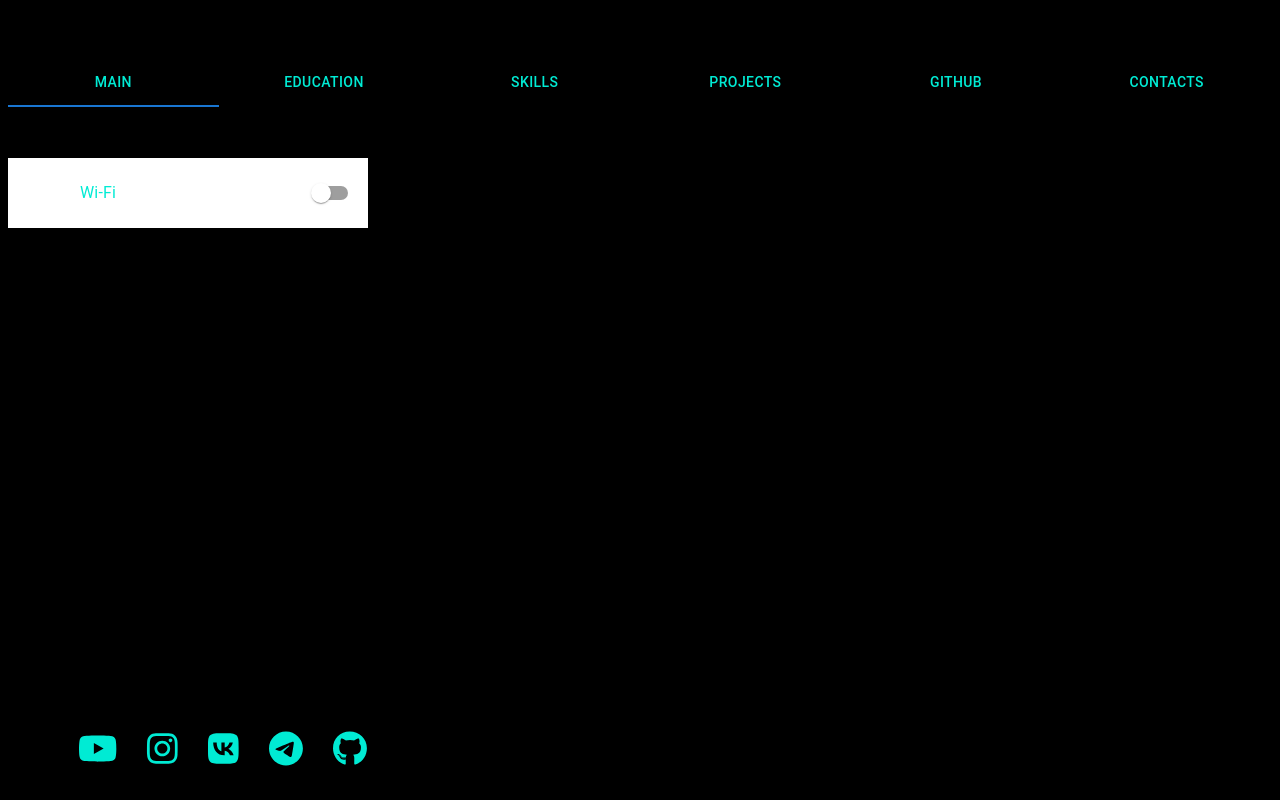
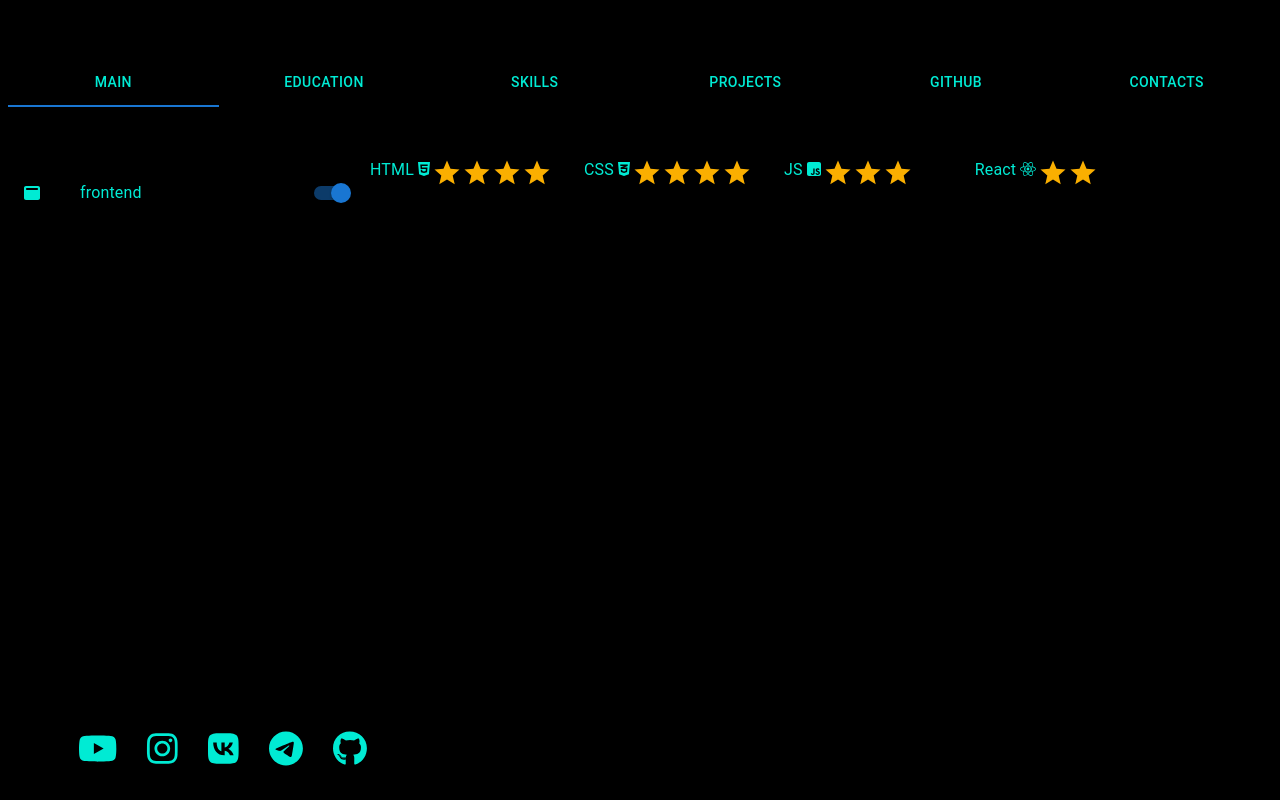
Before and after one commit to Kamchatskiy/CV-Musaev, a React (Create React App) app: page /skills in a window 1280 px wide. Both pictures are taken after a click on the element 341 px from the left and 193 px from the top of the page. Built offline with nearby package versions, Linux system fonts and the light colour scheme.

Commit message:
08.07.2023#3: Major changes to Skills (not finished)

```diff
--- a/package.json
+++ b/package.json
@@ -11,7 +11,6 @@
     "@fortawesome/free-brands-svg-icons": "^6.4.0",
     "@fortawesome/free-solid-svg-icons": "^6.4.0",
     "@fortawesome/react-fontawesome": "^0.2.0",
-    "@mui/icons-material": "^5.13.7",
     "@mui/material": "^5.13.7",
     "react": "^18.2.0",
     "react-dom": "^18.2.0",
--- /dev/null
+++ b/src/Pages/Skills/Items/frontend.js
@@ -0,0 +1,58 @@
+import React, { useState } from "react";
+import Typography from '@mui/material/Typography';
+import Rating from '@mui/material/Rating';
+import List from '@mui/material/List';
+import ListItem from '@mui/material/ListItem';
+import ListItemIcon from '@mui/material/ListItemIcon';
+import ListItemText from '@mui/material/ListItemText';
+import Switch from '@mui/material/Switch';
+
+import { FontAwesomeIcon } from "@fortawesome/react-fontawesome";
+
+import { faWindowMaximize } from "@fortawesome/free-solid-svg-icons";
+import { faHtml5, faCss3Alt, faSquareJs, faReact } from "@fortawesome/free-brands-svg-icons";
+
+export const FrontEnd = () => {
+    const frontend_icon = <FontAwesomeIcon icon={faWindowMaximize} style={{color: "#00ebd4",}} />
+    const html_icon = <FontAwesomeIcon icon={faHtml5} style={{color: "#00ebd4",}} />
+    const css_icon = <FontAwesomeIcon icon={faCss3Alt} style={{color: "#00ebd4",}} />
+    const js_icon = <FontAwesomeIcon icon={faSquareJs} style={{color: "#00ebd4",}} />
+    const react_icon = <FontAwesomeIcon icon={faReact} style={{color: "#00ebd4",}} />
+
+    const [ratingVisible, setRatingVisible] = useState(false);
+
+    const handleToggle = () => {
+        setRatingVisible(!ratingVisible);
+  };
+
+  return (
+    <>
+      <List sx={{ width: '100%', maxWidth: 360 }}>
+        <ListItem>
+          <ListItemIcon>
+            <ListItemIcon>{frontend_icon}</ListItemIcon>
+          </ListItemIcon>
+          <ListItemText primary="frontend" />
+          <Switch
+            edge="end"
+            onChange={handleToggle}
+            checked={ratingVisible}
+          />
+        </ListItem>
+      </List>
+
+      {ratingVisible && (
+        <>
+          <Typography component="legend">HTML {html_icon}</Typography>
+          <Rating value={4} size="large" readOnly />
+          <Typography component="legend">CSS {css_icon}</Typography>
+          <Rating value={4} size="large" readOnly />
+          <Typography component="legend">JS {js_icon}</Typography>
+          <Rating value={3} size="large" readOnly />
+          <Typography component="legend">React {react_icon}</Typography>
+          <Rating value={2} size="large" readOnly />
+        </>
+      )}
+    </>
+  );
+};
--- a/src/Pages/Skills/index.js
+++ b/src/Pages/Skills/index.js
@@ -1,85 +1,13 @@
 import React from "react"
-import Typography from '@mui/material/Typography';
-import Rating from '@mui/material/Rating';
-import List from '@mui/material/List';
-import ListItem from '@mui/material/ListItem';
-import ListItemIcon from '@mui/material/ListItemIcon';
-import ListItemText from '@mui/material/ListItemText';
-import Switch from '@mui/material/Switch';
 
-//icons
-//frontend
-import WebIcon from '@mui/icons-material/Web';
-import HtmlIcon from '@mui/icons-material/Html';
-import CssIcon from '@mui/icons-material/Css';
-import JavascriptIcon from '@mui/icons-material/Javascript';
-
-//backend
-import StorageIcon from '@mui/icons-material/Storage';
-
-//programming
-import CodeIcon from '@mui/icons-material/Code';
-
-//sysadm
-import TerminalIcon from '@mui/icons-material/Terminal';
-
-//cybersec
-import SecurityIcon from '@mui/icons-material/Security';
-
-
+import { FrontEnd,  } from "./Items/frontend.js";
 import {ContainerSkills} from "./style.js"
 
 export const Skills = () => {
 
-    const [checked,
-        setChecked] = React.useState(['wifi']);
-    const [ratingVisible,
-        setRatingVisible] = React.useState(false);
-
-    const handleToggle = (value) => () => {
-        const currentIndex = checked.indexOf(value);
-        const newChecked = [...checked];
-
-        if (currentIndex === -1) {
-            newChecked.push(value);
-            setRatingVisible(true); // Раскрываем рейтинг при включении свитча
-        } else {
-            newChecked.splice(currentIndex, 1);
-            setRatingVisible(false); // Скрываем рейтинг при выключении свитча
-        }
-
-        setChecked(newChecked);
-    };
-
     return (
         <ContainerSkills>
-            <List
-                sx={{
-                width: '100%',
-                maxWidth: 360,
-                bgcolor: 'white'
-            }}>
-                <ListItem>
-                    <ListItemIcon>
-                        {/* <WifiIcon /> */}
-                    </ListItemIcon>
-                    <ListItemText primary="Wi-Fi"/>
-                    <Switch
-                        edge="end"
-                        onChange={handleToggle('wifi')}
-                        checked={checked.indexOf('wifi') !== -1}
-                        inputProps={{
-                        'aria-labelledby': 'switch-list-label-wifi'
-                    }}/>
-                </ListItem>
-            </List>
-
-            {ratingVisible && (
-                <>
-                <Typography component="legend">Read only</Typography>
-                < Rating name = "read-only" value = {5}
-                size = "large" readOnly />
-                </>)}
+            <FrontEnd />
         </ContainerSkills>
     )
 }
--- a/src/Pages/Skills/style.js
+++ b/src/Pages/Skills/style.js
@@ -1,4 +1,5 @@
 import styled from "styled-components";
 
 export const ContainerSkills = styled.div`
+    display: flex;
 `
```
Also changed, not shown: src/Pages/Skills/Items/sysadm.js (added, +59 -0 lines), src/Pages/Skills/Items/backend.js (added), src/Pages/Skills/icons.txt (added), 7 other files (tests, documents, lock files or other folders).
